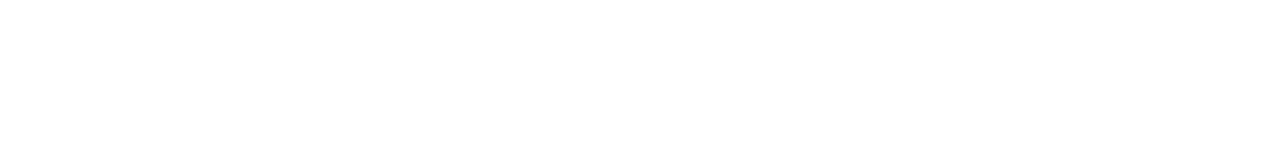
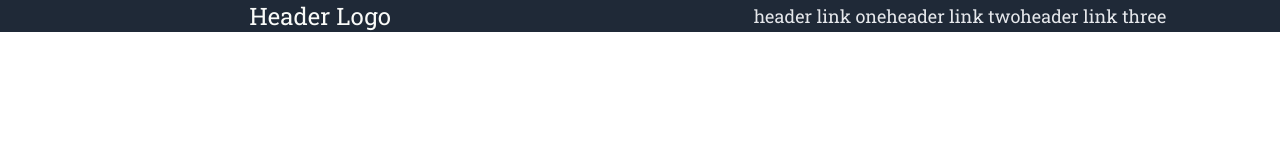
Before and after one commit to Nexecy/Landing_Page, a plain HTML site: page index.html in a window 1280 px wide. Drawn offline with Linux system fonts and the light colour scheme.

Commit message:
First Draft: Navbar

```diff
--- a/index.html
+++ b/index.html
@@ -2,10 +2,22 @@
 <html>
     <head>
         <title>Landing Page</title>
+        <link rel="stylesheet" href="styles.css">
     </head>
-
     <body>
-
+        <div class="first-section">
+            <div class="navbar">
+                <div class="navbar-left">
+                    <p id="header-logo">Header Logo</p>
+                </div>
+                <div class="navbar-right">
+                    <ul style="list-style-type: none;">
+                        <li class="header-link">header link one</li>
+                        <li class="header-link">header link two</li>
+                        <li class="header-link">header link three</li>
+                    </ul>
+                </div>
+            </div>
+        </div>
     </body>
-
 </html>
--- a/styles.css
+++ b/styles.css
@@ -0,0 +1,41 @@
+@import url('https://fonts.googleapis.com/css2?family=Roboto+Slab:wght@100..900&display=swap');
+
+* {
+    margin: 0;
+    padding: 0;
+}
+
+body {
+    font-family: 'Roboto Slab', serifs ;
+}
+
+.first-section {
+    background-color: #1F2937;
+}
+
+#header-logo {
+    font-size: 24px;
+    color: #F9FAF8;
+}
+
+.header-link {
+    font-size: 18px;
+    color: #E5E7EB;
+}
+
+.navbar {
+    display: flex;
+    flex-direction: row;
+}
+
+ul {
+    display: flex;
+    flex-direction: row;
+}
+
+.navbar-left, .navbar-right{
+    display: flex;
+    width: 50%;
+    justify-content: center;
+    align-items: center;
+}
```
Also changed, not shown: 1 other file.
